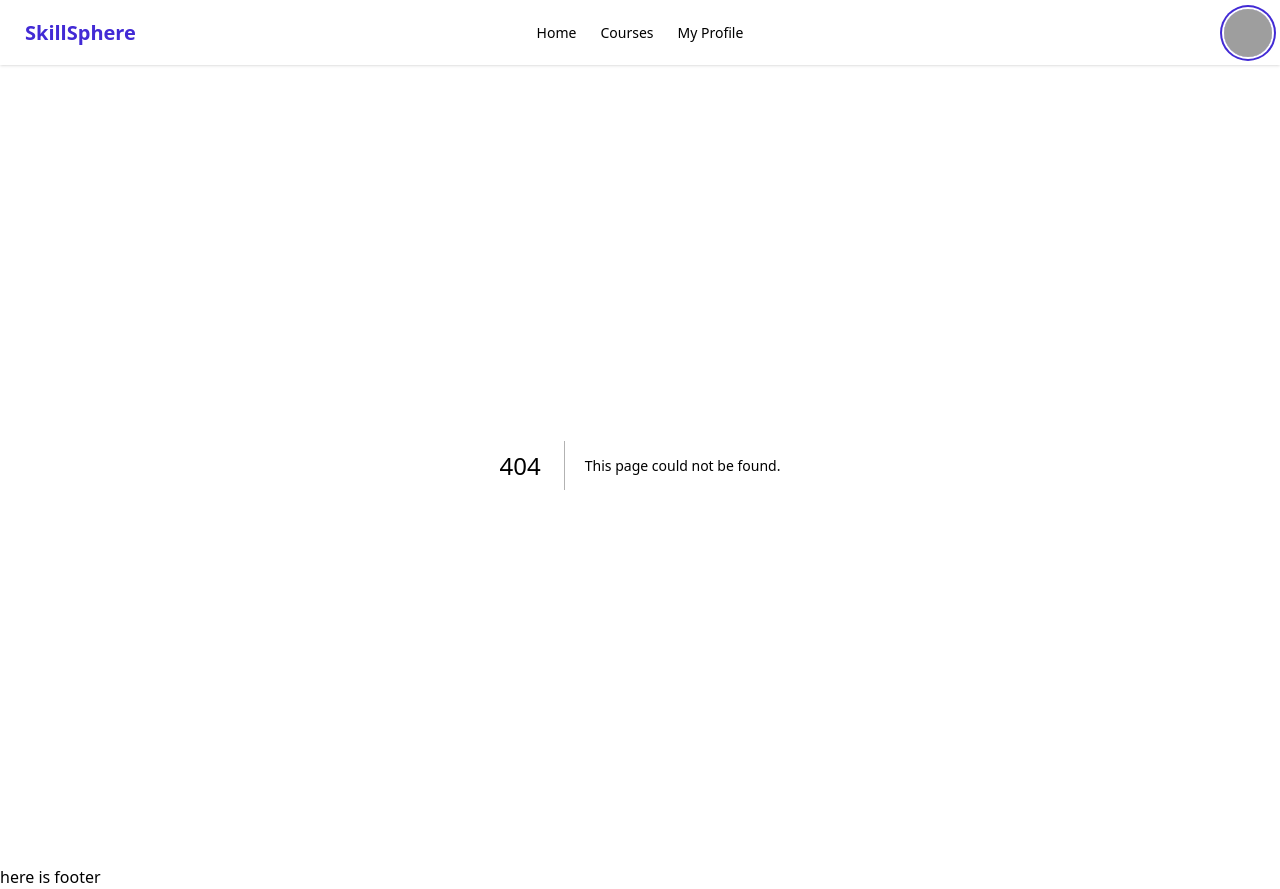
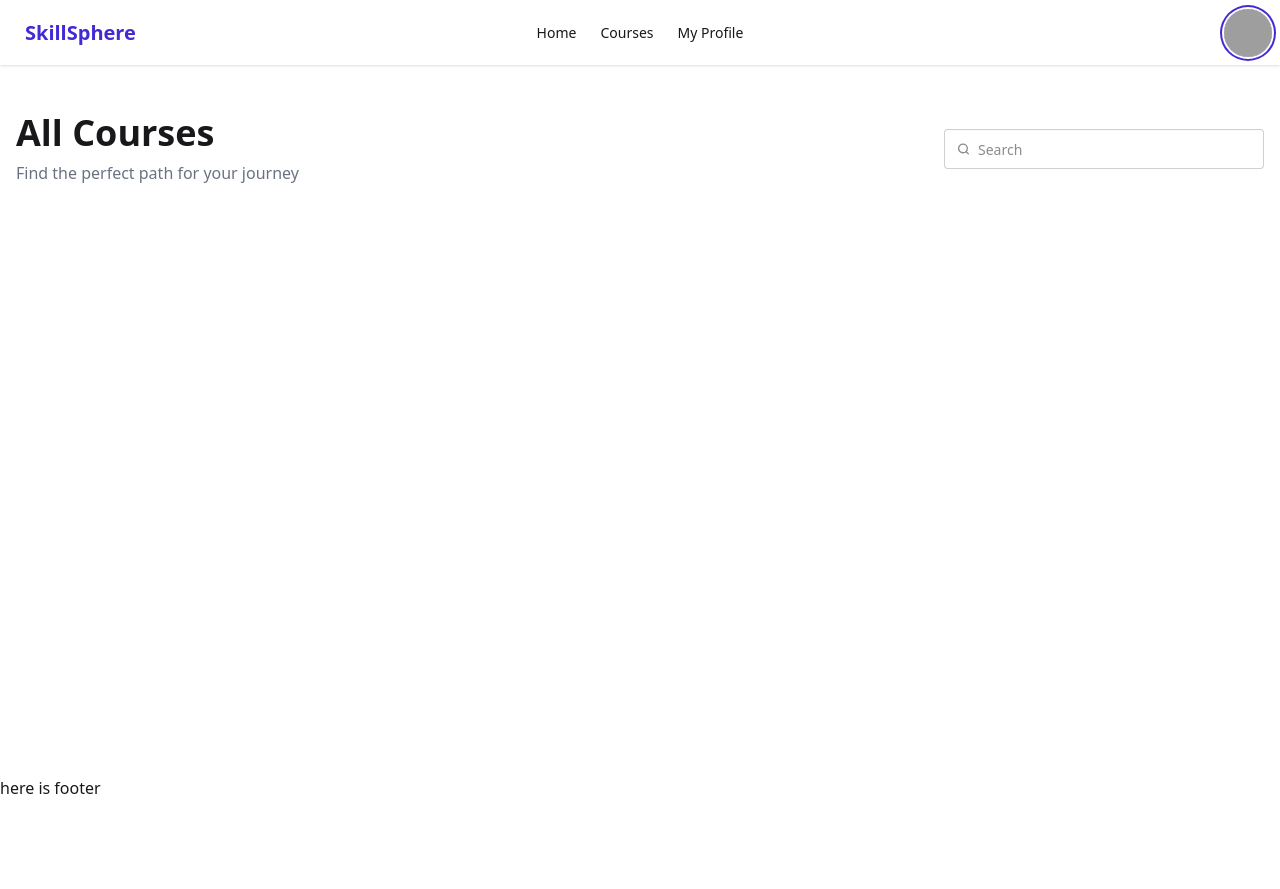
Before and after one commit to Kazi-Tafhimul/Skillsphere, a Next.js app: page /courses in a window 1280 px wide. Before the commit this address had no page. After the commit the page ends 800 px from the top, so only its background shows below. Built offline with nearby package versions, Linux system fonts and the light colour scheme; grey boxes are pictures that could not be loaded.

Commit message:
all courses page design started

```diff
--- /dev/null
+++ b/src/app/courses/page.jsx
@@ -0,0 +1,52 @@
+"use client";
+
+import { useState } from "react";
+import courses from "@/data/courses.json";
+
+const AllCoursePage = () => {
+    const [searchQuery, SetSearchQuery] = useState("");
+    const [selectedCategory, setSelectedCategory] = useState("All");
+    const categories = ["All",...new Set(courses.map((c)=>c.category))];
+    const filteredCourse = courses.filter((course)=>{
+        const matchesSearch = course.title.toLowerCase().includes(searchQuery.toLowerCase());
+        const matchesCategory = selectedCategory === "All" || course.category === selectedCategory;
+        return matchesSearch && matchesCategory;
+    })
+    return (
+        <div className="bg-base-100 py-12">
+            <div className="container mx-auto px-4">
+                <div className="flex flex-col md:flex-row md:items-center justify-between gap-6 mb-12">
+                    <div>
+                        <h1 className="text-4xl font-bold">
+                            All Courses
+                        </h1>
+                        <p className="text-gray-500 mt-2">
+                            Find the perfect path for your journey
+                        </p>
+                    </div>
+                    <label className="input">
+  <svg className="h-[1em] opacity-50" xmlns="http://www.w3.org/2000/svg" viewBox="0 0 24 24">
+            <g
+            strokeLinejoin="round"
+            strokeLinecap="round"
+            strokeWidth="2.5"
+            fill="none"
+            stroke="currentColor"
+            >
+            <circle cx="11" cy="11" r="8"></circle>
+            <path d="m21 21-4.3-4.3"></path>
+            </g>
+    </svg>
+        <input type="search" required placeholder="Search" />
+        </label>
+                </div>
+
+            </div>
+
+
+
+        </div>
+    );
+};
+
+export default AllCoursePage;
```
